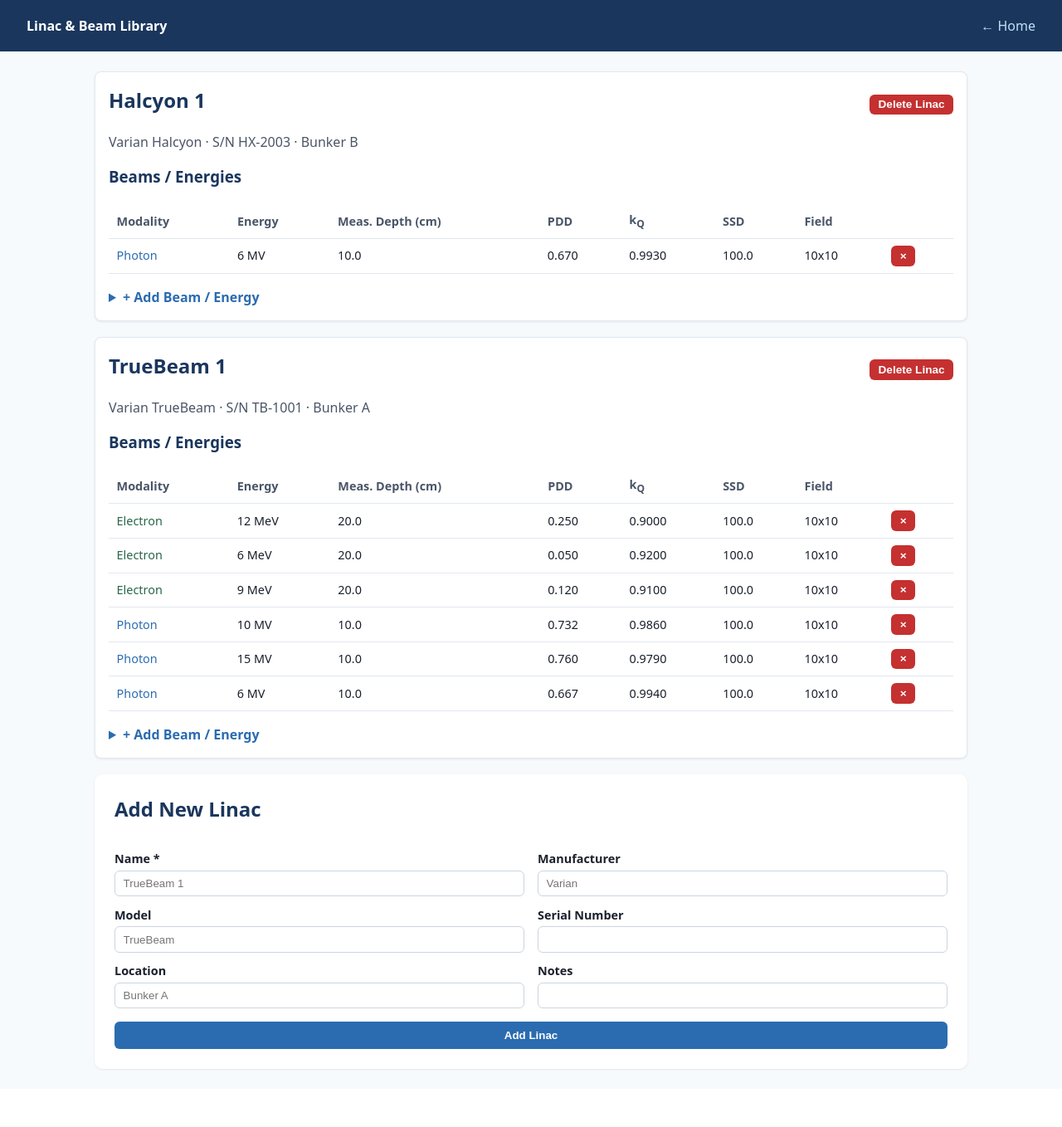
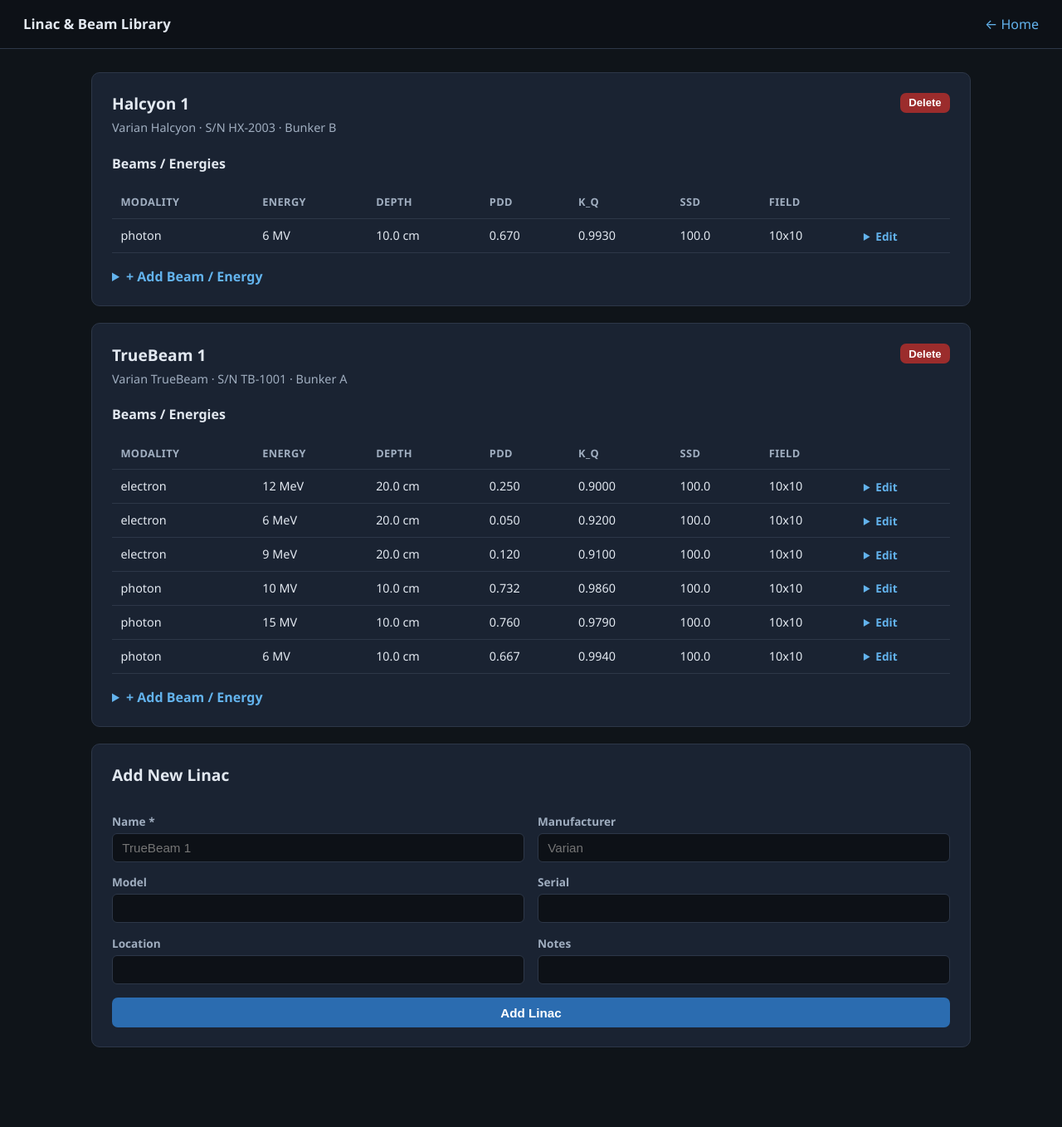
Before and after one commit to vrsindia/trs398-dosimetry, a FastAPI app: page /linacs in a window 1280 px wide. Shown: the whole page at 83% size. Before the commit the page ends 1290 px from the top, so only its background shows below. Run offline with FastAPI, Linux system fonts and the light colour scheme.

Commit message:
Dark professional UI + beam edit + department + approvals + tolerance colours

```diff
--- /dev/null
+++ b/app/static/style.css
@@ -0,0 +1,150 @@
+/* TRS-398 Dosimetry – Dark Professional Theme */
+:root {
+  --bg: #0f1419;
+  --bg-card: #1a2332;
+  --bg-input: #0d1117;
+  --border: #2d3748;
+  --text: #e2e8f0;
+  --text-muted: #a0aec0;
+  --primary: #63b3ed;
+  --primary-dim: #2b6cb0;
+  --accent: #4299e1;
+  --success: #48bb78;
+  --success-bg: #1c4532;
+  --warning: #ecc94b;
+  --warning-bg: #5c4813;
+  --danger: #fc8181;
+  --danger-bg: #5c1a1a;
+  --header: #0d1117;
+}
+
+* { box-sizing: border-box; }
+
+body {
+  font-family: 'Segoe UI', system-ui, -apple-system, sans-serif;
+  background: var(--bg);
+  color: var(--text);
+  margin: 0;
+  line-height: 1.55;
+  min-height: 100vh;
+}
+
+header {
+  background: var(--header);
+  border-bottom: 1px solid var(--border);
+  color: var(--text);
+  padding: 1rem 1.75rem;
+  display: flex;
+  justify-content: space-between;
+  align-items: center;
+}
+header a { color: var(--primary); text-decoration: none; }
+header a:hover { text-decoration: underline; }
+header strong { font-size: 1.05rem; }
+
+main {
+  max-width: 1100px;
+  margin: 1.75rem auto;
+  padding: 0 1.25rem 3rem;
+}
+
+.card {
+  background: var(--bg-card);
+  border: 1px solid var(--border);
+  border-radius: 10px;
+  padding: 1.4rem 1.5rem;
+  margin-bottom: 1.25rem;
+}
+
+h1, h2, h3 { color: var(--text); margin-top: 0; }
+h1 { font-size: 1.45rem; }
+h2 { font-size: 1.2rem; }
+
+.step { font-size: 0.8rem; color: var(--text-muted); text-transform: uppercase; letter-spacing: 0.04em; margin-bottom: 0.6rem; }
+
+a.btn, button, .btn {
+  display: inline-block;
+  background: var(--primary-dim);
+  color: #fff;
+  border: none;
+  padding: 0.6rem 1.15rem;
+  border-radius: 7px;
+  font-weight: 600;
+  font-size: 0.95rem;
+  cursor: pointer;
+  text-decoration: none;
+  transition: background 0.15s;
+}
+a.btn:hover, button:hover { background: var(--accent); }
+.btn-block { display: block; width: 100%; text-align: center; }
+.btn-success { background: #276749; }
+.btn-success:hover { background: #22543d; }
+.btn-danger { background: #9b2c2c; }
+.btn-danger:hover { background: #742a2a; }
+.btn-sm { padding: 0.3rem 0.65rem; font-size: 0.82rem; }
+.btn-outline {
+  background: transparent;
+  border: 1px solid var(--border);
+  color: var(--text);
+}
+.btn-outline:hover { border-color: var(--primary); color: var(--primary); }
+
+.grid { display: grid; gap: 1rem; }
+.grid-2 { grid-template-columns: 1fr 1fr; }
+.grid-3 { grid-template-columns: 1fr 1fr 1fr; }
+@media (max-width: 640px) {
+  .grid-2, .grid-3 { grid-template-columns: 1fr; }
+}
+
+label {
+  display: block;
+  font-weight: 600;
+  font-size: 0.85rem;
+  color: var(--text-muted);
+  margin-top: 0.85rem;
+}
+input, select, textarea {
+  width: 100%;
+  padding: 0.5rem 0.7rem;
+  margin-top: 0.25rem;
+  background: var(--bg-input);
+  border: 1px solid var(--border);
+  border-radius: 6px;
+  color: var(--text);
+  font-size: 0.95rem;
+}
+input:focus, select:focus, textarea:focus {
+  outline: none;
+  border-color: var(--primary);
+}
+
+table { width: 100%; border-collapse: collapse; font-size: 0.9rem; }
+th, td { text-align: left; padding: 0.55rem 0.65rem; border-bottom: 1px solid var(--border); }
+th { color: var(--text-muted); font-weight: 600; font-size: 0.8rem; text-transform: uppercase; letter-spacing: 0.03em; }
+
+.status-pass { color: var(--success); font-weight: 700; }
+.status-warning { color: var(--warning); font-weight: 700; }
+.status-fail { color: var(--danger); font-weight: 700; }
+.status-unknown { color: var(--text-muted); }
+
+.badge-pass { background: var(--success-bg); color: var(--success); padding: 0.2rem 0.6rem; border-radius: 999px; font-size: 0.8rem; font-weight: 700; }
+.badge-warning { background: var(--warning-bg); color: var(--warning); padding: 0.2rem 0.6rem; border-radius: 999px; font-size: 0.8rem; font-weight: 700; }
+.badge-fail { background: var(--danger-bg); color: var(--danger); padding: 0.2rem 0.6rem; border-radius: 999px; font-size: 0.8rem; font-weight: 700; }
+
+.result-box { border-radius: 8px; padding: 1.2rem; margin-top: 1rem; }
+.result-pass { background: var(--success-bg); border: 1px solid var(--success); }
+.result-warning { background: var(--warning-bg); border: 1px solid var(--warning); }
+.result-fail { background: var(--danger-bg); border: 1px solid var(--danger); }
+.result-unknown { background: #1a2332; border: 1px solid var(--border); }
+
+.dose { font-size: 1.7rem; font-weight: 700; }
+.note { font-size: 0.85rem; color: var(--text-muted); margin-top: 0.8rem; }
+footer { text-align: center; padding: 2rem; color: var(--text-muted); font-size: 0.8rem; }
+details summary { cursor: pointer; color: var(--primary); font-weight: 600; }
+.machine-card {
+  display: block; padding: 1.1rem 1.25rem; background: var(--bg-card);
+  border: 1px solid var(--border); border-radius: 8px; text-decoration: none;
+  color: var(--text); font-weight: 600; margin-bottom: 0.65rem; transition: border-color 0.15s;
+}
+.machine-card:hover { border-color: var(--primary); }
+.machine-card .meta { font-size: 0.85rem; color: var(--text-muted); font-weight: 400; margin-top: 0.2rem; }
--- a/app/templates/linacs.html
+++ b/app/templates/linacs.html
@@ -3,94 +3,82 @@
 <head>
     <meta charset="UTF-8">
     <meta name="viewport" content="width=device-width, initial-scale=1.0">
-    <title>Linac & Beam Library – TRS-398</title>
-    <style>
-        :root { --primary: #1a365d; --accent: #2b6cb0; --bg: #f7fafc; --card: #fff; --danger: #c53030; }
-        * { box-sizing: border-box; }
-        body { font-family: system-ui, sans-serif; background: var(--bg); color: #1a202c; margin: 0; line-height: 1.5; }
-        header { background: var(--primary); color: white; padding: 1.2rem 2rem; display: flex; justify-content: space-between; align-items: center; }
-        header a { color: #bee3f8; text-decoration: none; }
-        main { max-width: 1100px; margin: 1.5rem auto; padding: 0 1.5rem; }
-        .card { background: var(--card); border-radius: 10px; padding: 1.5rem; margin-bottom: 1.5rem; box-shadow: 0 1px 3px rgba(0,0,0,0.08); }
-        h1, h2, h3 { color: var(--primary); margin-top: 0; }
-        table { width: 100%; border-collapse: collapse; font-size: 0.9rem; }
-        th, td { text-align: left; padding: 0.5rem 0.6rem; border-bottom: 1px solid #e2e8f0; }
-        th { color: #4a5568; }
-        label { display: block; font-weight: 600; margin-top: 0.7rem; font-size: 0.9rem; }
-        input, select { width: 100%; padding: 0.45rem 0.6rem; margin-top: 0.2rem; border: 1px solid #cbd5e0; border-radius: 6px; }
-        .row { display: grid; grid-template-columns: 1fr 1fr; gap: 1rem; }
-        .row3 { display: grid; grid-template-columns: 1fr 1fr 1fr; gap: 1rem; }
-        button, .btn { background: var(--accent); color: white; border: none; padding: 0.55rem 1.1rem; border-radius: 6px; font-weight: 600; cursor: pointer; }
-        button:hover { background: #2c5282; }
-        .btn-danger { background: var(--danger); }
-        .btn-sm { padding: 0.3rem 0.65rem; font-size: 0.85rem; }
-        .linac-block { border: 1px solid #e2e8f0; border-radius: 8px; padding: 1rem; margin-bottom: 1.2rem; }
-        .modality-photon { color: #2b6cb0; }
-        .modality-electron { color: #276749; }
-    </style>
+    <title>Linac & Beam Library</title>
+    <link rel="stylesheet" href="/static/style.css">
 </head>
 <body>
     <header>
         <strong>Linac &amp; Beam Library</strong>
         <a href="/">← Home</a>
     </header>
-
     <main>
         {% for linac in linacs %}
-        <div class="card linac-block">
-            <h2>{{ linac.name }}
-                <form method="post" action="/linacs/{{ linac.id }}/delete" style="display:inline; float:right;"
-                      onsubmit="return confirm('Delete this linac and all its beams?');">
-                    <button type="submit" class="btn-sm btn-danger">Delete Linac</button>
+        <div class="card">
+            <div style="display:flex; justify-content:space-between; align-items:start;">
+                <div>
+                    <h2 style="margin-bottom:0.2rem;">{{ linac.name }}</h2>
+                    <p style="color:var(--text-muted); margin:0; font-size:0.9rem;">
+                        {{ linac.manufacturer }} {{ linac.model }}
+                        {% if linac.serial_number %} · S/N {{ linac.serial_number }}{% endif %}
+                        {% if linac.location %} · {{ linac.location }}{% endif %}
+                    </p>
+                </div>
+                <form method="post" action="/linacs/{{ linac.id }}/delete" onsubmit="return confirm('Delete linac and all beams?');">
+                    <button type="submit" class="btn-sm btn-danger">Delete</button>
                 </form>
-            </h2>
-            <p style="color:#4a5568; margin-top:0;">
-                {{ linac.manufacturer }} {{ linac.model }}
-                {% if linac.serial_number %} · S/N {{ linac.serial_number }}{% endif %}
-                {% if linac.location %} · {{ linac.location }}{% endif %}
-            </p>
+            </div>
 
-            <h3>Beams / Energies</h3>
+            <h3 style="margin-top:1.2rem; font-size:1rem;">Beams / Energies</h3>
             {% set linac_beams = beams | selectattr('linac_id', 'equalto', linac.id) | list %}
             {% if linac_beams %}
             <table>
                 <tr>
-                    <th>Modality</th>
-                    <th>Energy</th>
-                    <th>Meas. Depth (cm)</th>
-                    <th>PDD</th>
-                    <th>k<sub>Q</sub></th>
-                    <th>SSD</th>
-                    <th>Field</th>
-                    <th></th>
+                    <th>Modality</th><th>Energy</th><th>Depth</th><th>PDD</th><th>k_Q</th><th>SSD</th><th>Field</th><th></th>
                 </tr>
                 {% for b in linac_beams %}
                 <tr>
-                    <td class="modality-{{ b.modality }}">{{ b.modality | capitalize }}</td>
+                    <td>{{ b.modality }}</td>
                     <td>{{ b.nominal_energy }}</td>
-                    <td>{{ b.measurement_depth_cm }}</td>
+                    <td>{{ b.measurement_depth_cm }} cm</td>
                     <td>{{ "%.3f"|format(b.pdd) }}</td>
                     <td>{{ "%.4f"|format(b.k_Q) }}</td>
                     <td>{{ b.ssd_cm }}</td>
                     <td>{{ b.field_size }}</td>
                     <td>
-                        <form method="post" action="/beams/{{ b.id }}/delete" style="display:inline;"
-                              onsubmit="return confirm('Delete this beam?');">
-                            <button type="submit" class="btn-sm btn-danger">×</button>
-                        </form>
+                        <details>
+                            <summary style="font-size:0.85rem;">Edit</summary>
+                            <form method="post" action="/beams/{{ b.id }}/edit" style="margin-top:0.7rem;">
+                                <div class="grid grid-3">
+                                    <div><label>Energy</label><input name="nominal_energy" value="{{ b.nominal_energy }}" required></div>
+                                    <div><label>Depth (cm)</label><input type="number" step="any" name="measurement_depth_cm" value="{{ b.measurement_depth_cm }}" required></div>
+                                    <div><label>PDD</label><input type="number" step="any" name="pdd" value="{{ b.pdd }}" required></div>
+                                </div>
+                                <div class="grid grid-3">
+                                    <div><label>k_Q</label><input type="number" step="any" name="k_Q" value="{{ b.k_Q }}" required></div>
+                                    <div><label>SSD</label><input type="number" step="any" name="ssd_cm" value="{{ b.ssd_cm }}"></div>
+                                    <div><label>Field</label><input name="field_size" value="{{ b.field_size }}"></div>
+                                </div>
+                                <label>Notes</label><input name="notes" value="{{ b.notes }}">
+                                <label>Your name (for approval)</label><input name="requested_by" placeholder="Physicist name">
+                                <button type="submit" class="btn-sm" style="margin-top:0.7rem;">Submit Edit for Approval</button>
+                            </form>
+                            <form method="post" action="/beams/{{ b.id }}/delete" style="margin-top:0.4rem;" onsubmit="return confirm('Delete beam?');">
+                                <button type="submit" class="btn-sm btn-danger">Delete Beam</button>
+                            </form>
+                        </details>
                     </td>
                 </tr>
                 {% endfor %}
             </table>
             {% else %}
-            <p style="color:#718096;">No beams defined yet.</p>
+            <p style="color:var(--text-muted);">No beams defined.</p>
             {% endif %}
 
             <details style="margin-top:1rem;">
-                <summary style="cursor:pointer; color:var(--accent); font-weight:600;">+ Add Beam / Energy</summary>
+                <summary>+ Add Beam / Energy</summary>
                 <form method="post" action="/beams/add" style="margin-top:0.8rem;">
                     <input type="hidden" name="linac_id" value="{{ linac.id }}">
-                    <div class="row3">
+                    <div class="grid grid-3">
                         <div>
                             <label>Modality</label>
                             <select name="modality" required>
@@ -98,15 +86,15 @@
                                 <option value="electron">Electron</option>
                             </select>
                         </div>
-                        <div><label>Energy</label><input name="nominal_energy" required placeholder="6 MV / 9 MeV"></div>
-                        <div><label>Meas. Depth (cm)</label><input type="number" step="any" name="measurement_depth_cm" value="10" required></div>
+                        <div><label>Energy</label><input name="nominal_energy" required placeholder="6 MV"></div>
+                        <div><label>Depth (cm)</label><input type="number" step="any" name="measurement_depth_cm" value="10" required></div>
                     </div>
-                    <div class="row3">
-                        <div><label>PDD (fraction)</label><input type="number" step="any" name="pdd" required placeholder="0.667"></div>
-                        <div><label>k<sub>Q</sub></label><input type="number" step="any" name="k_Q" required placeholder="0.994"></div>
-                        <div><label>SSD (cm)</label><input type="number" step="any" name="ssd_cm" value="100"></div>
+                    <div class="grid grid-3">
+                        <div><label>PDD</label><input type="number" step="any" name="pdd" required placeholder="0.667"></div>
+                        <div><label>k_Q</label><input type="number" step="any" name="k_Q" required placeholder="0.994"></div>
+                        <div><label>SSD</label><input type="number" step="any" name="ssd_cm" value="100"></div>
                     </div>
-                    <div class="row">
+                    <div class="grid grid-2">
                         <div><label>Field Size</label><input name="field_size" value="10x10"></div>
                         <div><label>Notes</label><input name="notes"></div>
                     </div>
@@ -119,16 +107,16 @@
         <div class="card">
             <h2>Add New Linac</h2>
             <form method="post" action="/linacs/add">
-                <div class="row">
+                <div class="grid grid-2">
                     <div><label>Name *</label><input name="name" required placeholder="TrueBeam 1"></div>
                     <div><label>Manufacturer</label><input name="manufacturer" placeholder="Varian"></div>
                 </div>
-                <div class="row">
-                    <div><label>Model</label><input name="model" placeholder="TrueBeam"></div>
-                    <div><label>Serial Number</label><input name="serial_number"></div>
+                <div class="grid grid-2">
+                    <div><label>Model</label><input name="model"></div>
+                    <div><label>Serial</label><input name="serial_number"></div>
                 </div>
-                <div class="row">
-                    <div><label>Location</label><input name="location" placeholder="Bunker A"></div>
+                <div class="grid grid-2">
+                    <div><label>Location</label><input name="location"></div>
                     <div><label>Notes</label><input name="notes"></div>
                 </div>
                 <button type="submit" style="margin-top:1rem; width:100%;">Add Linac</button>
```
Also changed, not shown: app/templates/approvals.html (added, +48 -0 lines), app/templates/department.html (added, +41 -0 lines), app/templates/index.html (+18 -43 lines).
